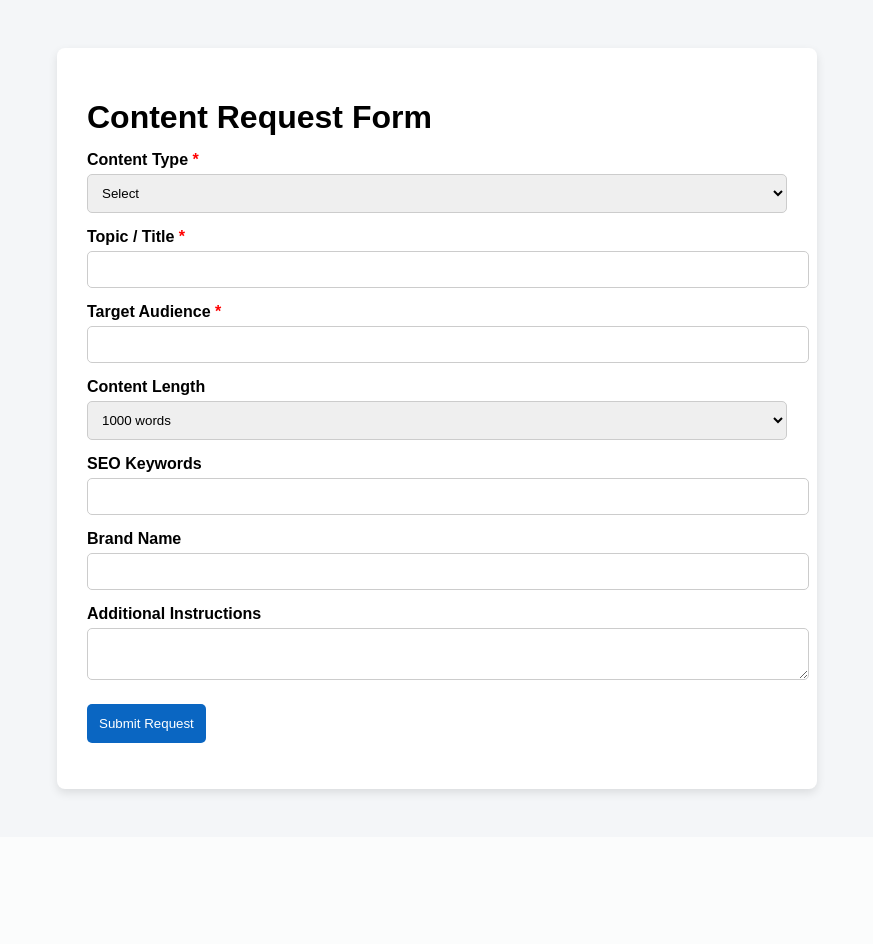
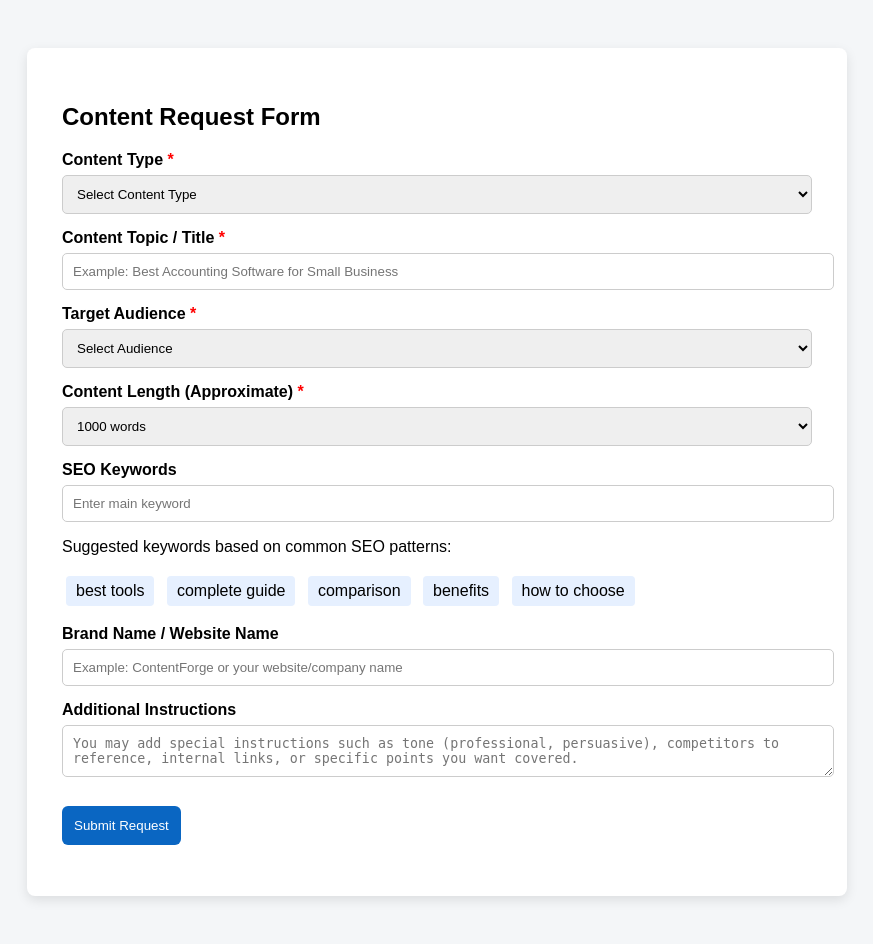
Before and after one commit to Manojg4599/blog-system-clean, a Flask app: page / in a window 1280 px wide. Shown: the whole page, without its empty margins (203-1076 px from the left). Before the commit the page ends 796 px from the top, so only its background shows below. Run offline with Flask 3, Linux system fonts and the light colour scheme; some libraries are stand-ins or nearby versions.

Commit message:
Update index.html

```diff
--- a/templates/index.html
+++ b/templates/index.html
@@ -2,27 +2,23 @@
 <html>
 <head>
 
-<title>ContentForge — Professional Content Request</title>
+<title>ContentForge Content Request</title>
 
 <style>
 
 body{
-font-family: Arial;
+font-family:Arial;
 background:#f4f6f8;
 padding:40px;
 }
 
 .container{
-max-width:700px;
+max-width:750px;
+margin:auto;
 background:white;
-padding:30px;
-margin:auto;
+padding:35px;
 border-radius:8px;
-box-shadow:0 4px 10px rgba(0,0,0,0.1);
-}
-
-h1{
-margin-bottom:10px;
+box-shadow:0 4px 12px rgba(0,0,0,0.1);
 }
 
 label{
@@ -38,23 +34,36 @@ color:red;
 input,select,textarea{
 width:100%;
 padding:10px;
-margin-top:5px;
+margin-top:6px;
+border-radius:5px;
 border:1px solid #ccc;
-border-radius:5px;
 }
 
 button{
-margin-top:20px;
+margin-top:25px;
 padding:12px;
 background:#0a66c2;
 color:white;
 border:none;
-border-radius:5px;
+border-radius:6px;
 cursor:pointer;
 }
 
 button:hover{
 background:#004182;
+}
+
+.keyword{
+display:inline-block;
+background:#e6f0ff;
+padding:6px 10px;
+margin:4px;
+border-radius:4px;
+cursor:pointer;
+}
+
+.keyword:hover{
+background:#cce0ff;
 }
 
 </style>
@@ -65,48 +74,92 @@ background:#004182;
 
 <div class="container">
 
-<h1>Content Request Form</h1>
+<h2>Content Request Form</h2>
 
 <form id="contentForm">
 
 <label>Content Type <span class="required">*</span></label>
+
 <select name="type" required>
 
-<option value="">Select</option>
+<option value="">Select Content Type</option>
+
 <option>Blog Article</option>
 <option>SEO Landing Page</option>
 <option>Comparison Page</option>
+<option>Tool Page</option>
+<option>Directory Page</option>
 <option>Essay</option>
 <option>Speech</option>
 <option>Debate Script</option>
 <option>Official Letter</option>
+<option>FAQ Page</option>
 <option>Educational Guide</option>
 
 </select>
 
-<label>Topic / Title <span class="required">*</span></label>
-<input name="topic" required>
+
+<label>Content Topic / Title <span class="required">*</span></label>
+
+<input name="topic" placeholder="Example: Best Accounting Software for Small Business" required>
+
 
 <label>Target Audience <span class="required">*</span></label>
-<input name="audience" required>
 
-<label>Content Length</label>
-<select name="length">
+<select name="audience" required>
+
+<option value="">Select Audience</option>
+
+<option>Business Owners</option>
+<option>Startup Founders</option>
+<option>Marketing Professionals</option>
+<option>Students</option>
+<option>General Consumers</option>
+<option>Industry Experts</option>
+<option>Government / Policy Audience</option>
+<option value="custom">Custom Audience</option>
+
+</select>
+
+
+<label>Content Length (Approximate) <span class="required">*</span></label>
+
+<select name="length" required>
 
 <option>1000 words</option>
 <option>1500 words</option>
 <option>2000 words</option>
+<option>3000+ words</option>
 
 </select>
 
+
 <label>SEO Keywords</label>
-<input name="keywords">
 
-<label>Brand Name</label>
-<input name="brand">
+<input id="keywords" name="keywords" placeholder="Enter main keyword">
+
+<p>Suggested keywords based on common SEO patterns:</p>
+
+<div>
+
+<span class="keyword">best tools</span>
+<span class="keyword">complete guide</span>
+<span class="keyword">comparison</span>
+<span class="keyword">benefits</span>
+<span class="keyword">how to choose</span>
+
+</div>
+
+
+<label>Brand Name / Website Name</label>
+
+<input name="brand" placeholder="Example: ContentForge or your website/company name">
+
 
 <label>Additional Instructions</label>
-<textarea name="details"></textarea>
+
+<textarea name="details" placeholder="You may add special instructions such as tone (professional, persuasive), competitors to reference, internal links, or specific points you want covered."></textarea>
+
 
 <button type="submit">Submit Request</button>
 
@@ -118,15 +171,22 @@ background:#004182;
 
 <script>
 
-document.getElementById("contentForm").onsubmit = async function(e){
+document.querySelectorAll(".keyword").forEach(k=>{
+k.onclick=function(){
+const box=document.getElementById("keywords");
+box.value=box.value+" "+this.innerText;
+}
+});
+
+document.getElementById("contentForm").onsubmit=async function(e){
 
 e.preventDefault();
 
-const form = new FormData(this);
+const form=new FormData(this);
 
-const data = Object.fromEntries(form.entries());
+const data=Object.fromEntries(form.entries());
 
-const res = await fetch("/submit",{
+const res=await fetch("/submit",{
 method:"POST",
 headers:{
 "Content-Type":"application/json"
@@ -134,7 +194,7 @@ headers:{
 body:JSON.stringify(data)
 });
 
-const result = await res.json();
+const result=await res.json();
 
 document.getElementById("response").innerText=result.message;
 
```
